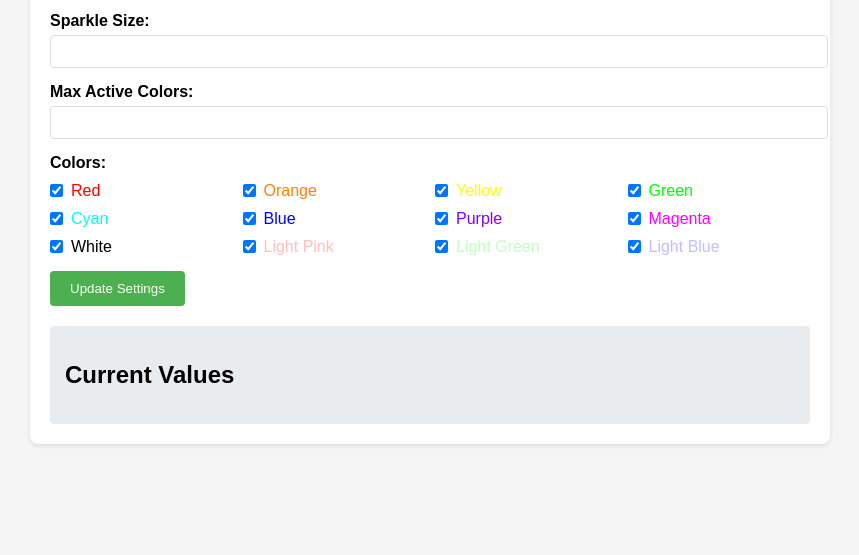
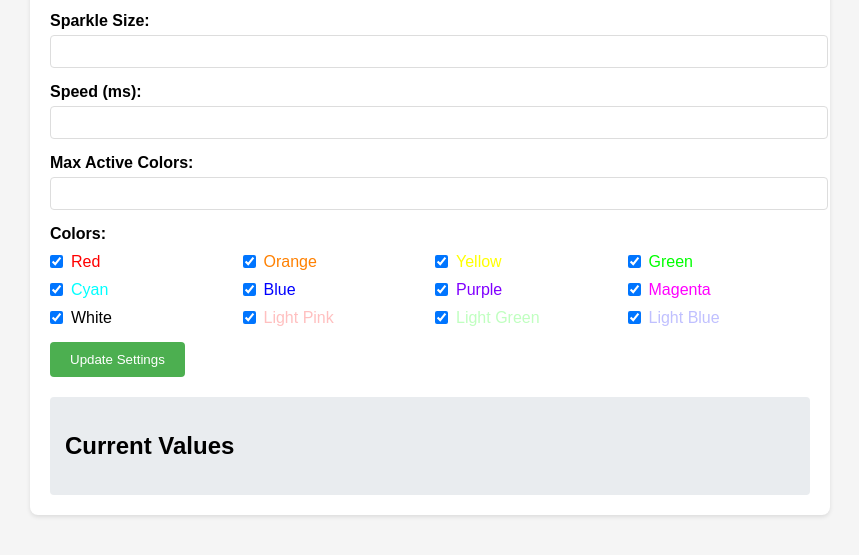
Before and after one commit to leomancini/azlm-crochet-frame-server, a website: page index.html in a window 1280 px wide. Shown: the part 179-734 px from the top of the page, without its empty margins (210-1069 px from the left). Drawn offline with Linux system fonts and the light colour scheme; no server answers.

Commit message:
Adding speed param

```diff
--- a/index.html
+++ b/index.html
@@ -94,6 +94,18 @@
             min="0.1"
             max="5"
             step="0.1"
+            required
+          />
+        </div>
+        <div class="form-group">
+          <label for="speed">Speed (ms):</label>
+          <input
+            type="number"
+            id="speed"
+            name="speed"
+            min="10"
+            max="1000"
+            step="10"
             required
           />
         </div>
```
